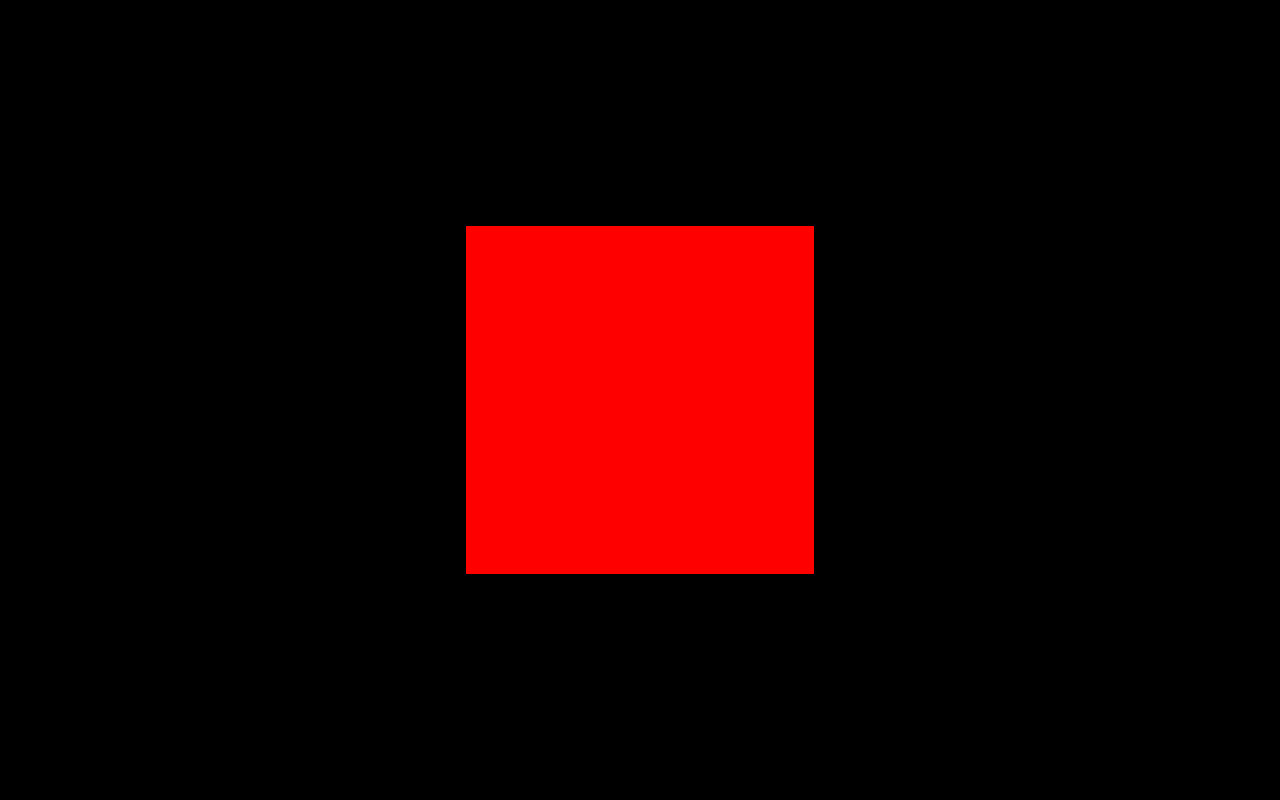
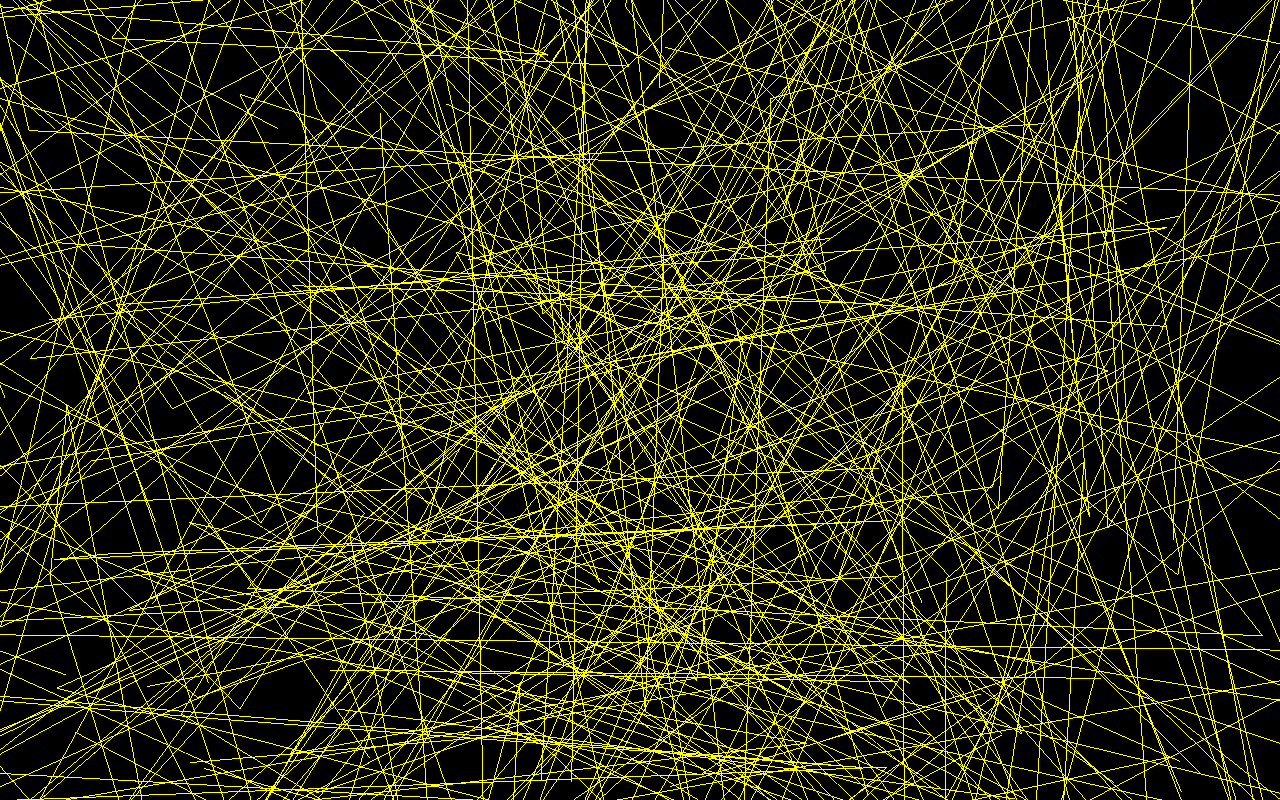
Before and after one commit to shivam108ku/Threejs, a website built with Vite: page index.html in a window 1280 px wide. Built offline with nearby package versions, Linux system fonts and the light colour scheme; animation ran at ten frames a second.

Commit message:
geometry

```diff
--- a/index.html
+++ b/index.html
@@ -23,7 +23,9 @@
 <body class="m-5">
 
   <canvas class="webgl"></canvas>
-  <script type="module" src="./src/fullsize.js"></script>
+  <!-- <script type="module" src="./src/fullsize.js"></script>
+   -->
+  <script type="module" src="./src/sheryians/geometry.js"></script>
 
 </body>
 
--- a/src/fullsize.js
+++ b/src/fullsize.js
@@ -10,6 +10,7 @@ const cube = new THREE.Mesh(
     new THREE.MeshBasicMaterial({ color: 'red' })
 );
 scene.add(cube);
+// cube.lookAt(new THREE.Vector3(-0.5,1,1))
 
 const size = {
     width: window.innerWidth,
@@ -43,13 +44,22 @@ window.addEventListener('resize', () => {
     renderer.setPixelRatio(Math.min(window.devicePixelRatio, 2));
 });
 
-window.addEventListener('dblclick', ()=>{
-    if(!document.fullscreenElement){
-       canvas.requestFullscreen()
-    }else{
-        document.exitFullscreen()
+// Fullscreen on Double Click
+window.addEventListener('dblclick', () => {
+    if (!document.fullscreenElement && !document.webkitFullscreenElement) {
+        if (canvas.requestFullscreen) {
+            canvas.requestFullscreen();
+        } else if (canvas.webkitRequestFullscreen) {
+            canvas.webkitRequestFullscreen();
+        }
+    } else {
+        if (document.exitFullscreen) {
+            document.exitFullscreen();
+        } else if (document.webkitExitFullscreen) {
+            document.webkitExitFullscreen();
+        }
     }
-})
+});
 // Animation Loop
 const animation = () => {
     controls.update();
--- /dev/null
+++ b/src/sheryians/geometry.js
@@ -0,0 +1,63 @@
+import * as THREE from 'three'
+import { OrbitControls } from 'three/examples/jsm/controls/OrbitControls.js';
+
+
+const canvas = document.querySelector('.webgl');
+
+const count = 500;
+const positionArray = new Float32Array(count * 3 *3)
+for(let i=0; i < count * 3 * 3; i++){
+    positionArray[i] = (Math.random() - 0.5) * 40
+}
+
+const positionAttribute = new THREE.BufferAttribute(positionArray, 3)
+const geometry = new THREE.BufferGeometry();
+
+const scene = new THREE.Scene()
+const mesh = new THREE.Mesh(
+    geometry.setAttribute('position', positionAttribute),
+    new THREE.MeshBasicMaterial({
+        color: 'yellow',
+        wireframe:true
+    })
+)
+
+scene.add(mesh);
+
+const size = {
+    width: window.innerWidth,
+    height:window.innerHeight
+}
+const camera = new THREE.PerspectiveCamera(75 , size.width / size.height , 0.1 , 100)
+camera.position.z = 3;
+scene.add(camera);
+
+const controls = new OrbitControls(camera, canvas);
+controls.enableDamping = true;
+
+// Responsive part
+window.addEventListener('resize', ()=>{
+    size.width = window.innerWidth,
+    size.height = window.innerHeight
+
+    controls.update()
+
+    camera.aspect = size.width / size.height;
+    camera.updateProjectionMatrix();
+
+    renderer.setSize(size.width, size.height);
+    renderer.setPixelRatio(Math.min(window.devicePixelRatio, 2));
+})
+
+const renderer = new THREE.WebGLRenderer({
+    canvas
+})
+renderer.setSize(size.width , size.height);
+renderer.setPixelRatio(Math.min(window.devicePixelRatio, 2));
+
+const tick = () =>{
+    controls.update();
+    renderer.render(scene, camera);
+    window.requestAnimationFrame(tick);
+}
+tick();
```
